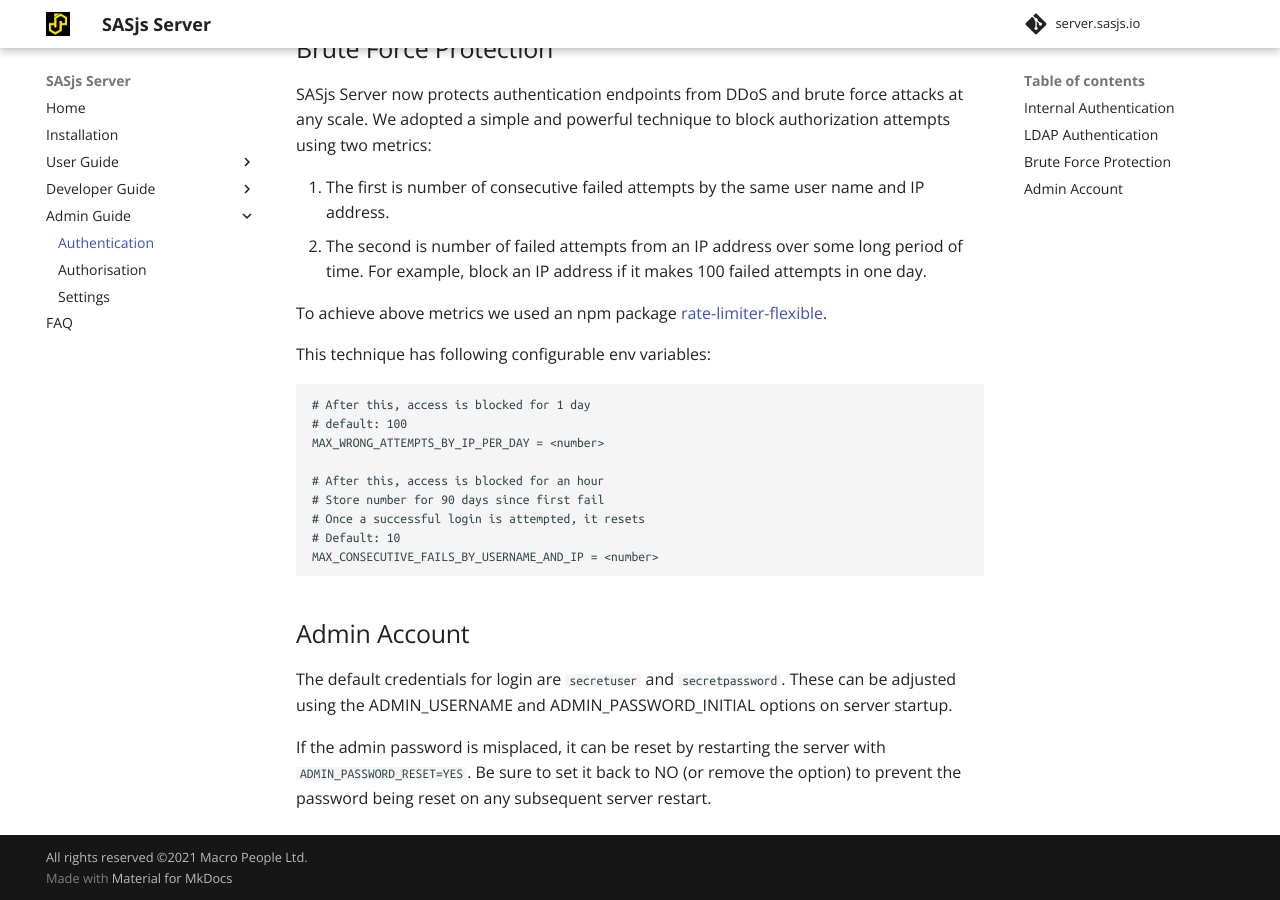
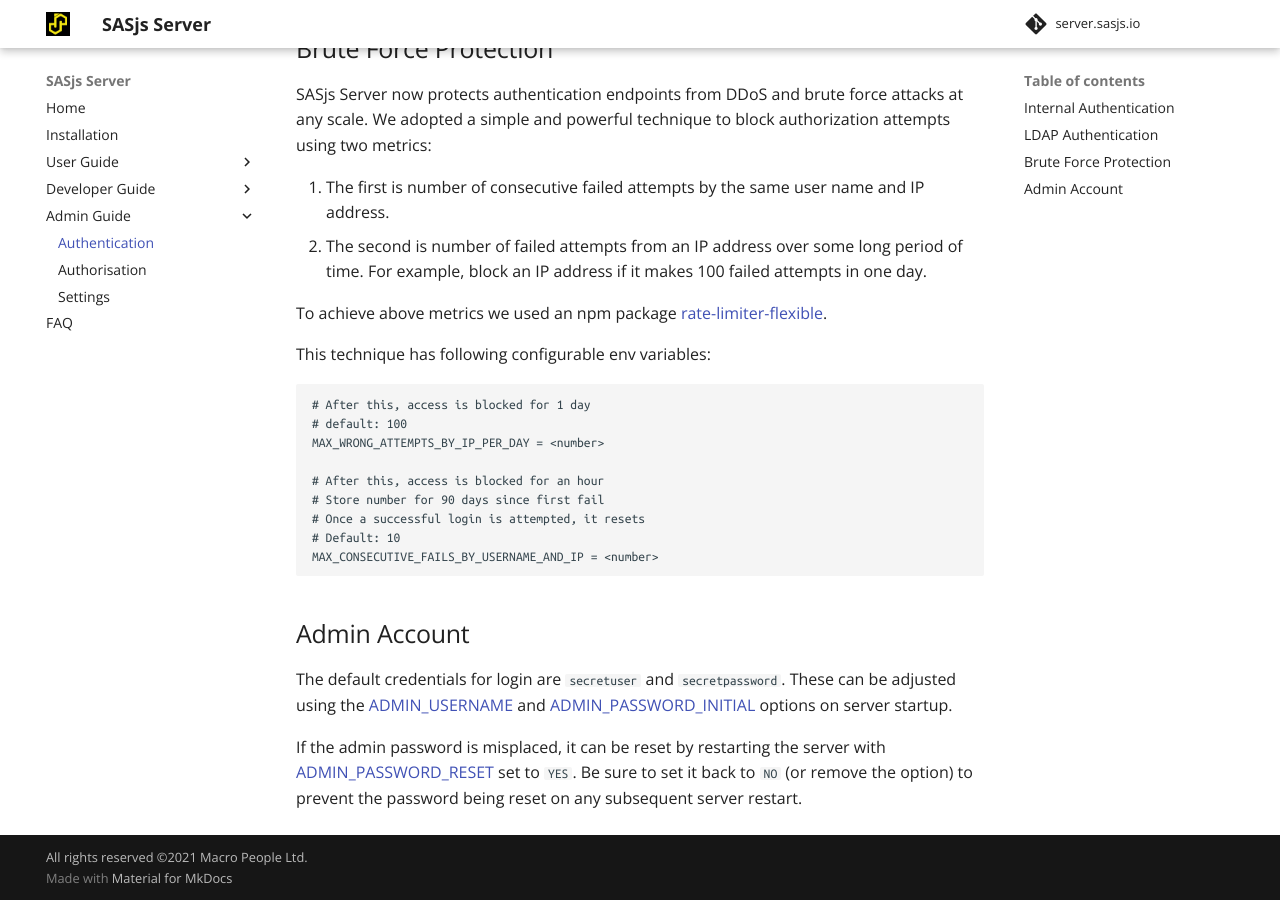
Before and after one commit to sasjs/server.sasjs.io, an MkDocs documentation site: the page built from docs/auth.md, in a window 1280 px wide and 900 px high, scrolled down 1370 px. Built offline with MkDocs 1.6.1 and Material for MkDocs 9.7.7, drawn with Linux system fonts in a browser that asks for light colours; comment, search, counter and statistics services are not loaded.

Commit message:
Update auth.md

```diff
--- a/docs/auth.md
+++ b/docs/auth.md
@@ -61,6 +61,6 @@
 
 ## Admin Account
 
-The default credentials for login are `secretuser` and `secretpassword`.  These can be adjusted using the ADMIN_USERNAME and ADMIN_PASSWORD_INITIAL options on server startup.
+The default credentials for login are `secretuser` and `secretpassword`.  These can be adjusted using the [ADMIN_USERNAME](/settings/#admin_username) and [ADMIN_PASSWORD_INITIAL](/settings/#admin_password_initial) options on server startup.
 
-If the admin password is misplaced, it can be reset by restarting the server with `ADMIN_PASSWORD_RESET=YES`.  Be sure to set it back to NO (or remove the option) to prevent the password being reset on any subsequent server restart.
+If the admin password is misplaced, it can be reset by restarting the server with [ADMIN_PASSWORD_RESET](/settings/#admin_password_reset) set to `YES`.  Be sure to set it back to `NO` (or remove the option) to prevent the password being reset on any subsequent server restart.
```
